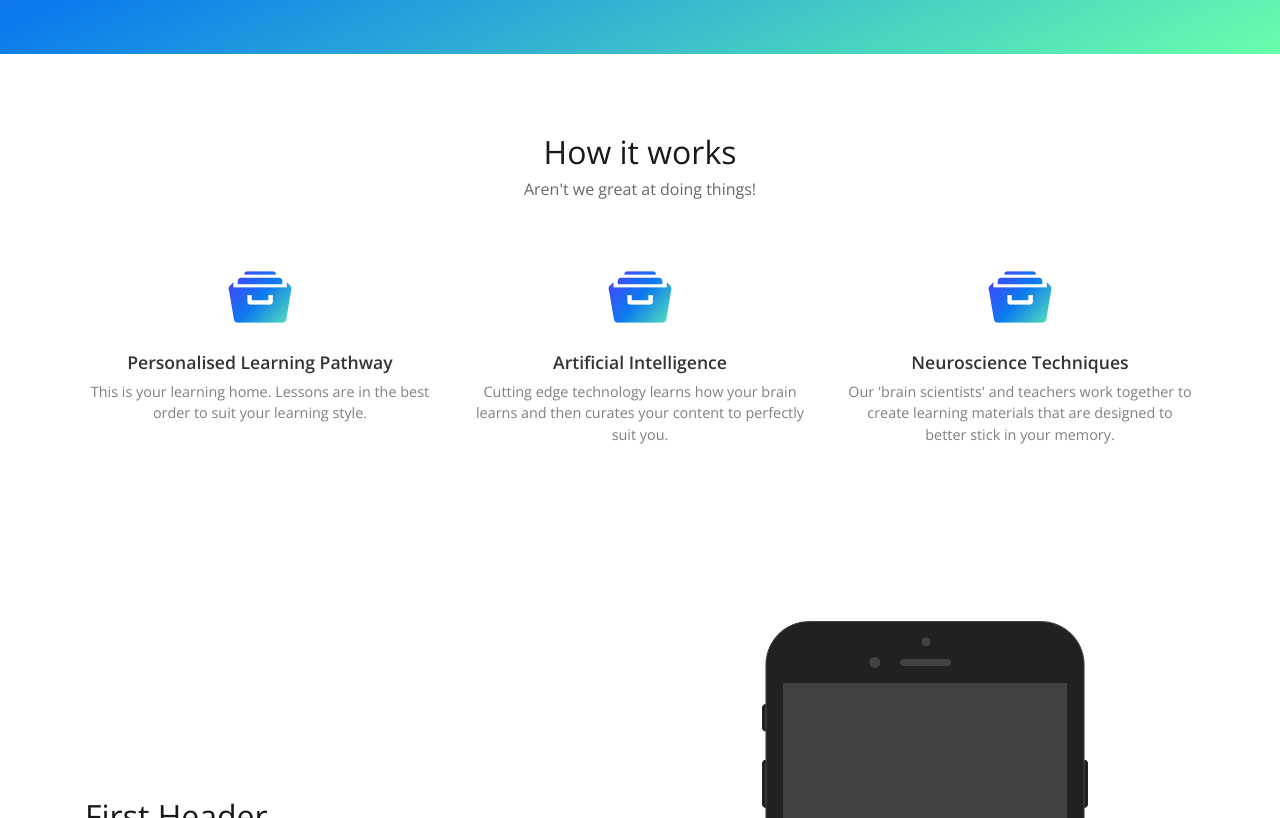
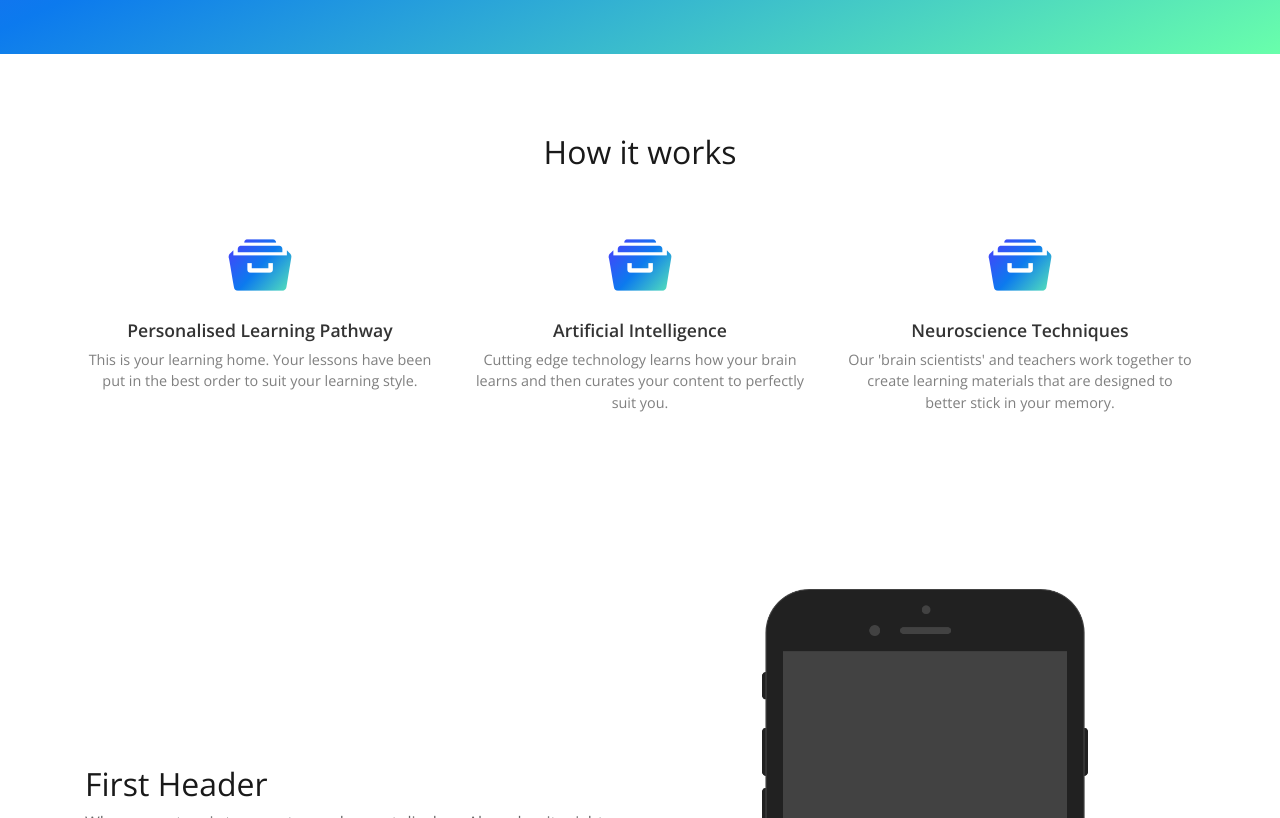
Before and after one commit to story-ai/story-ai.github.io, a Jekyll site: the page built from index.md, in a window 1280 px wide and 900 px high, scrolled down 464 px, cut to the strip 82-900 px from the top of the window. Built offline with Jekyll 4.4.1, drawn with Linux system fonts in a browser that asks for light colours.

Commit message:
Updated 'index.md' via CloudCannon

```diff
--- a/index.md
+++ b/index.md
@@ -30,13 +30,13 @@ parts:
     content:
       id: features
       header: How it works
-      subtitle: Aren't we great at doing things!
+      subtitle:
       content:
         - - icon: archive
             header: Personalised Learning Pathway
             text: >-
-              This is your learning home. Lessons are in the best order to suit
-              your learning style.
+              This is your learning home. Your lessons have been put in the best
+              order to suit your learning style.
           - icon: archive
             header: Artificial Intelligence
             text: >-
```
